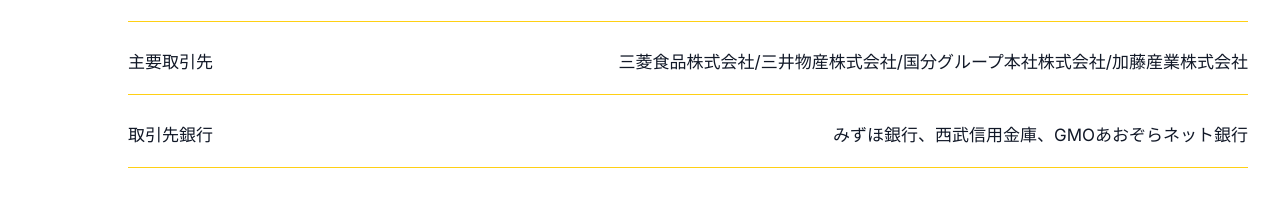
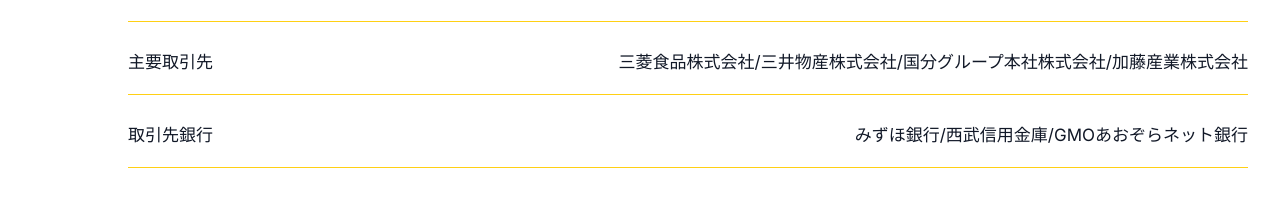
Before and after one commit to DaikiARAI20030526/brandish, a React (Create React App) app: page / in a window 1280 px wide. Shown: the part 7262-7471 px from the top of the page. Built offline with nearby package versions, Linux system fonts and the light colour scheme.

Commit message:
テキスト表記統一

```diff
--- a/src/components/CompanyInfo.jsx
+++ b/src/components/CompanyInfo.jsx
@@ -32,8 +32,8 @@
       // ■ 修正: 取引先銀行も同様に span + whitespace-nowrap で分割
       value: (
         <>
-          <span className="inline-block whitespace-nowrap">みずほ銀行、</span>
-          <span className="inline-block whitespace-nowrap">西武信用金庫、</span>
+          <span className="inline-block whitespace-nowrap">みずほ銀行/</span>
+          <span className="inline-block whitespace-nowrap">西武信用金庫/</span>
           <span className="inline-block whitespace-nowrap">GMOあおぞらネット銀行</span>
         </>
       )
```
